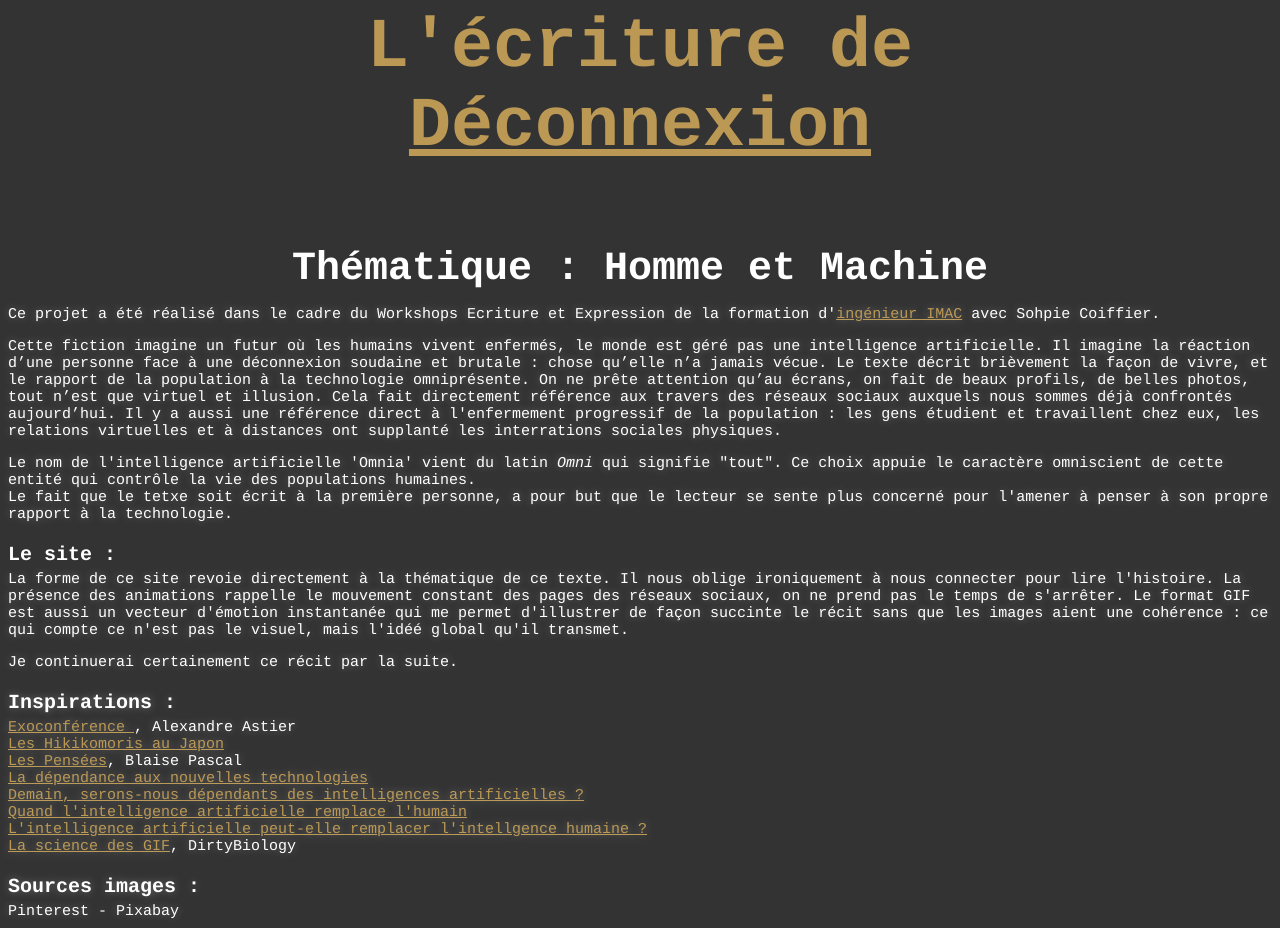
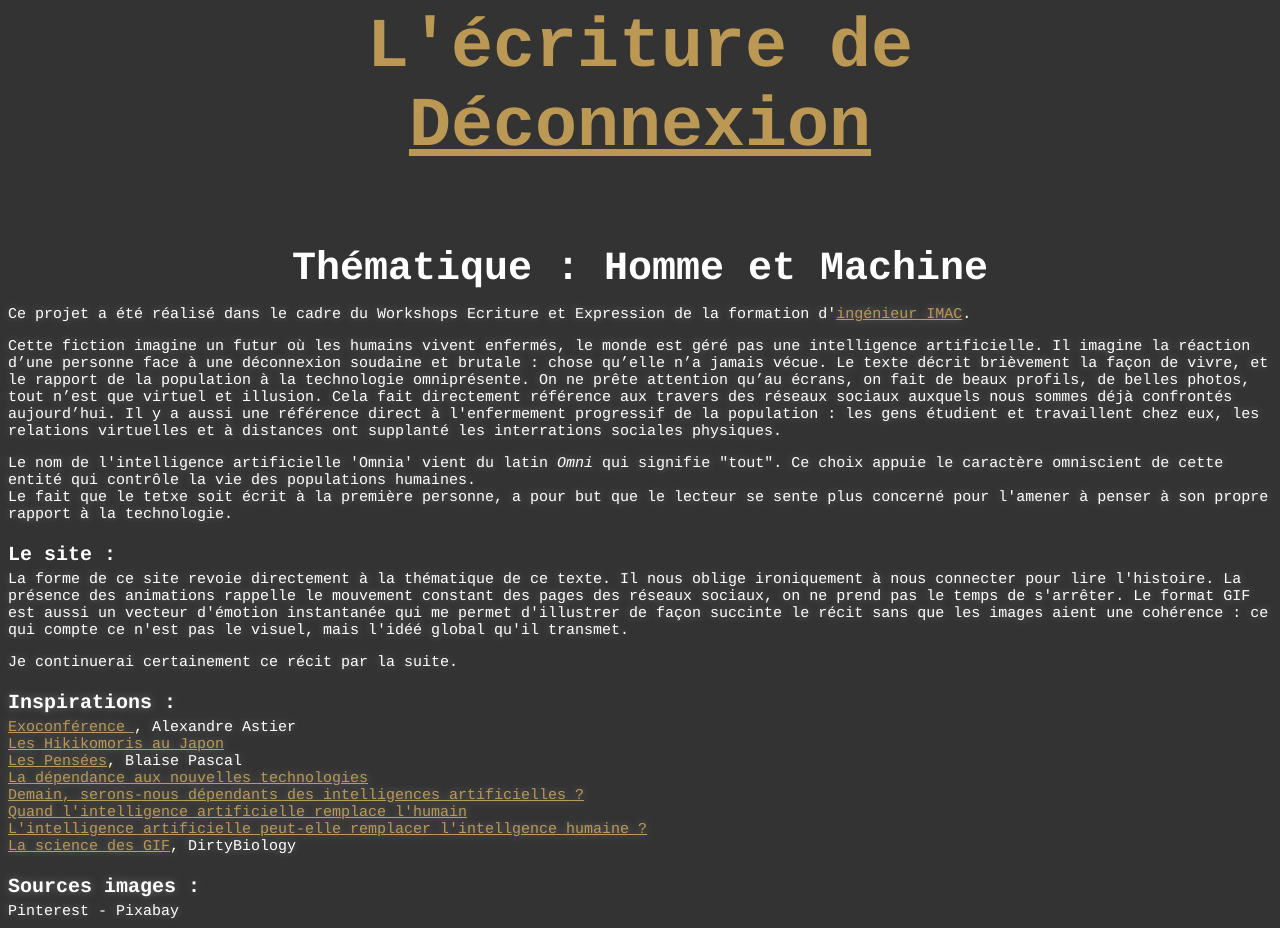
Before and after one commit to gaellou/Workshop-D-connexion, a plain HTML site: page Projet.html in a window 1280 px wide. Drawn offline with Linux system fonts and the light colour scheme.

Commit message:
Update Projet.html

```diff
--- a/Projet.html
+++ b/Projet.html
@@ -8,7 +8,7 @@
 <h1> L'écriture de <u>Déconnexion</u> <h1>
 
 	<h2>Thématique : Homme et Machine  </h2>
-<div> Ce projet a été réalisé dans le cadre du Workshops Ecriture et Expression de la formation d'<a href='https://www.ingenieur-imac.fr/'>ingénieur IMAC</a> avec Sohpie Coiffier.
+<div> Ce projet a été réalisé dans le cadre du Workshops Ecriture et Expression de la formation d'<a href='https://www.ingenieur-imac.fr/'>ingénieur IMAC</a>.
 </div>
 <h2></h2>
 
```
